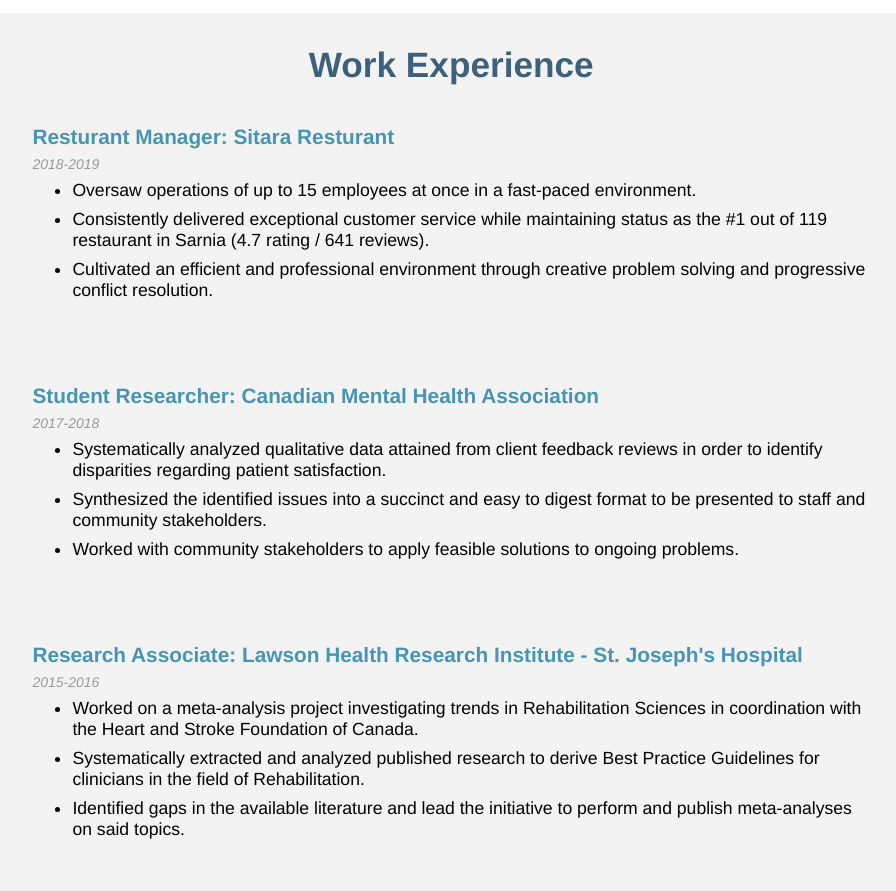
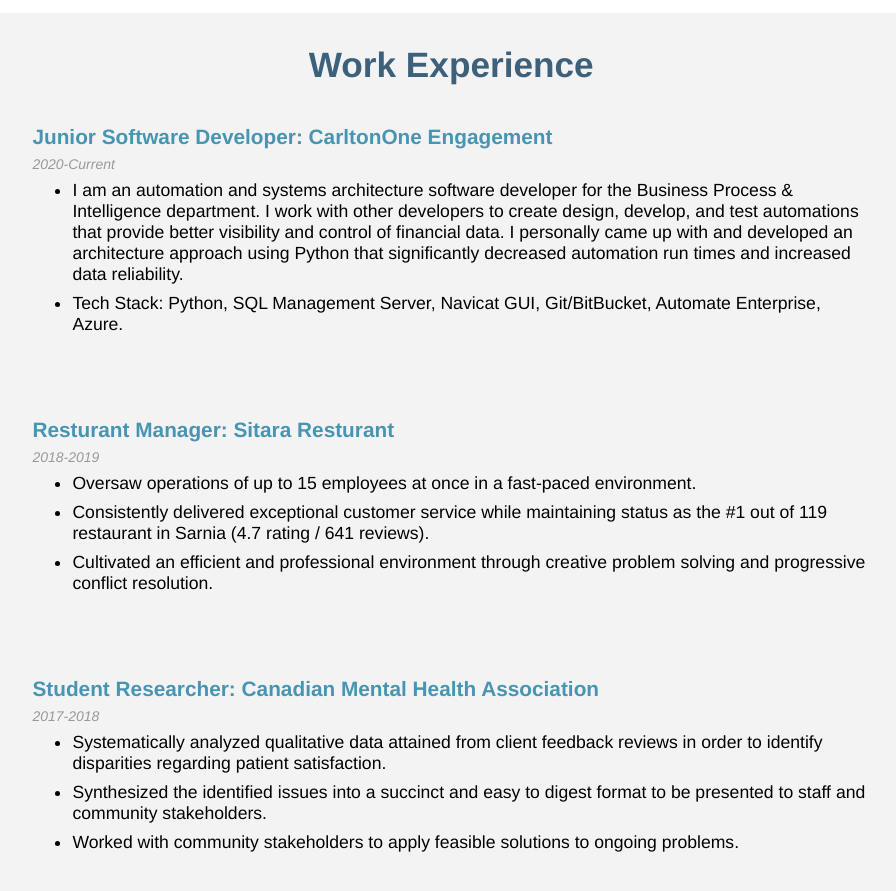
Before and after one commit to JashanB/PortfolioV2, a React (Create React App) app: page / in a window 1280 px wide. Shown: the part 1500-2391 px from the top of the page, without its empty margins (304-1200 px from the left). Built offline with nearby package versions, Linux system fonts and the light colour scheme.

Commit message:
updating work exp

```diff
--- a/src/components/workExp/WorkExp.js
+++ b/src/components/workExp/WorkExp.js
@@ -6,6 +6,14 @@
     <div id="work-exp">
       <h2>Work Experience</h2>
       <div className="exp-list">
+      <div className="exp">
+          <h4>Junior Software Developer: CarltonOne Engagement</h4>
+          <p>2020-Current</p>
+          <ul>
+            <li>I am an automation and systems architecture software developer for the Business Process & Intelligence department. I work with other developers to create design, develop, and test automations that provide better visibility and control of financial data. I personally came up with and developed an architecture approach using Python that significantly decreased automation run times and increased data reliability.</li>
+            <li>Tech Stack: Python, SQL Management Server, Navicat GUI, Git/BitBucket, Automate Enterprise, Azure.</li>
+          </ul>
+        </div>
         <div className="exp">
           <h4>Resturant Manager: Sitara Resturant</h4>
           <p>2018-2019</p>
```
